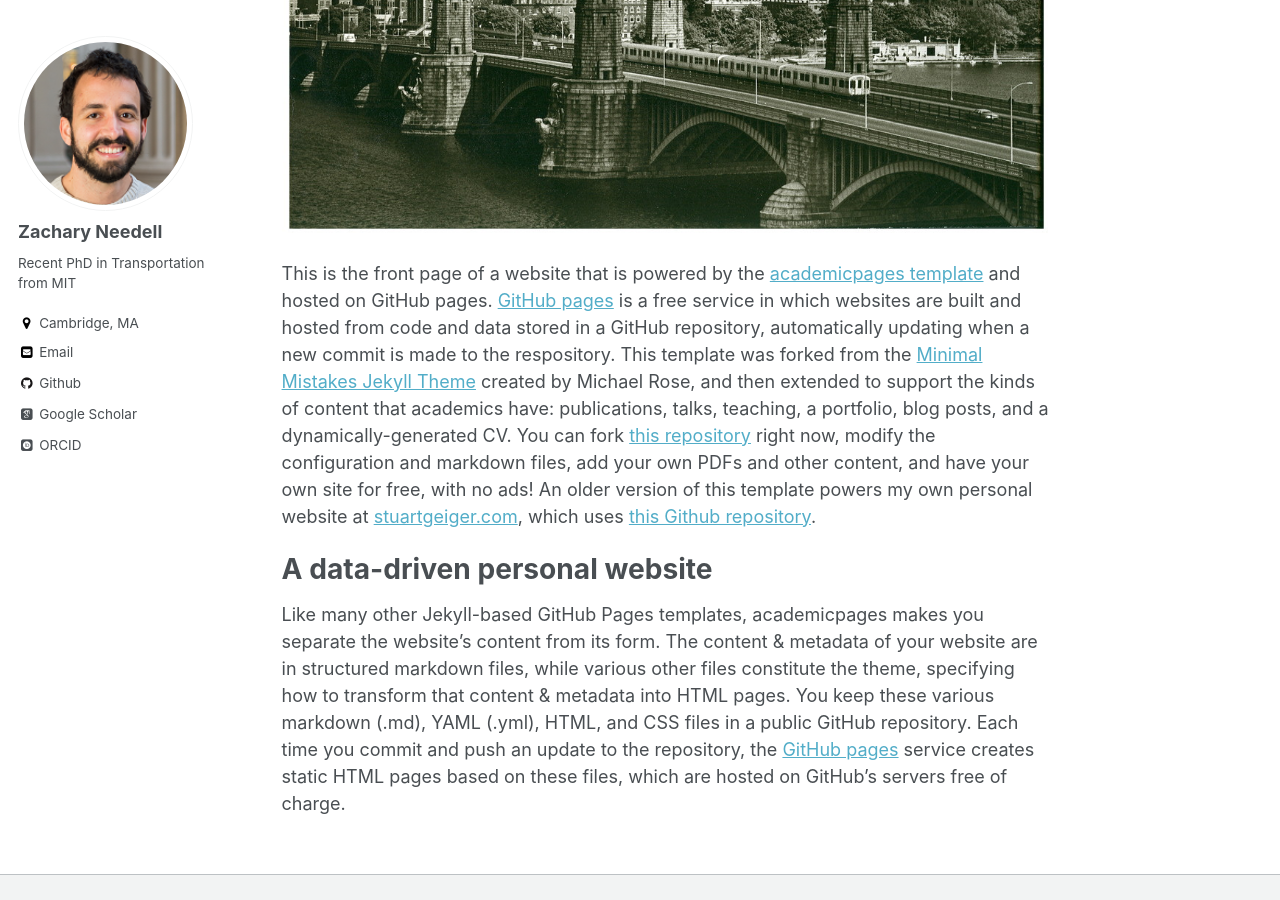
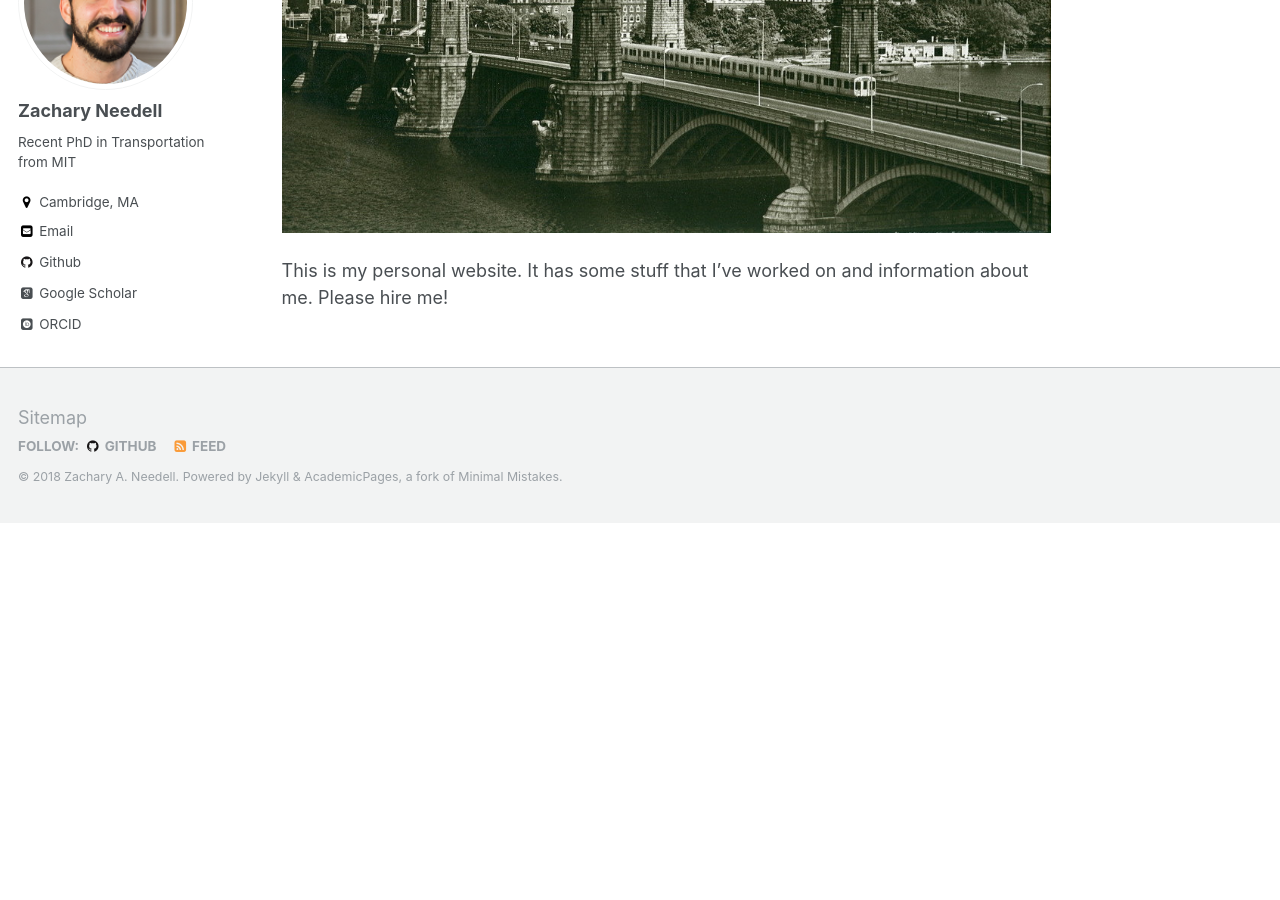
Before and after one commit to zneedell/zneedell.github.io, a Jekyll site: the page built from _pages/about.md, in a window 1280 px wide and 900 px high, scrolled down 487 px. Built offline with Jekyll 4.4.1, drawn with Linux system fonts in a browser that asks for light colours; some web fonts are replaced; after the commit the page ends 1010 px from its top, so only the background shows below that.

Commit message:
update home page

```diff
--- a/_pages/about.md
+++ b/_pages/about.md
@@ -9,11 +9,7 @@ redirect_from:
 ---
 
 
-![Longfellow Bridge and the Red Line](images/longfellow.jpg)
+![Longfellow Bridge and the Red Line](images/longfellow.jpg "Photo collection of Brian J Cudahy")
 
 
-This is the front page of a website that is powered by the [academicpages template](https://github.com/academicpages/academicpages.github.io) and hosted on GitHub pages. [GitHub pages](https://pages.github.com) is a free service in which websites are built and hosted from code and data stored in a GitHub repository, automatically updating when a new commit is made to the respository. This template was forked from the [Minimal Mistakes Jekyll Theme](https://mmistakes.github.io/minimal-mistakes/) created by Michael Rose, and then extended to support the kinds of content that academics have: publications, talks, teaching, a portfolio, blog posts, and a dynamically-generated CV. You can fork [this repository](https://github.com/academicpages/academicpages.github.io) right now, modify the configuration and markdown files, add your own PDFs and other content, and have your own site for free, with no ads! An older version of this template powers my own personal website at [stuartgeiger.com](http://stuartgeiger.com), which uses [this Github repository](https://github.com/staeiou/staeiou.github.io).
-
-A data-driven personal website
-======
-Like many other Jekyll-based GitHub Pages templates, academicpages makes you separate the website's content from its form. The content & metadata of your website are in structured markdown files, while various other files constitute the theme, specifying how to transform that content & metadata into HTML pages. You keep these various markdown (.md), YAML (.yml), HTML, and CSS files in a public GitHub repository. Each time you commit and push an update to the repository, the [GitHub pages](https://pages.github.com/) service creates static HTML pages based on these files, which are hosted on GitHub's servers free of charge.
+This is my personal website. It has some stuff that I've worked on and information about me. Please hire me!
```
Also changed, not shown: images/longfellow.jpg.
